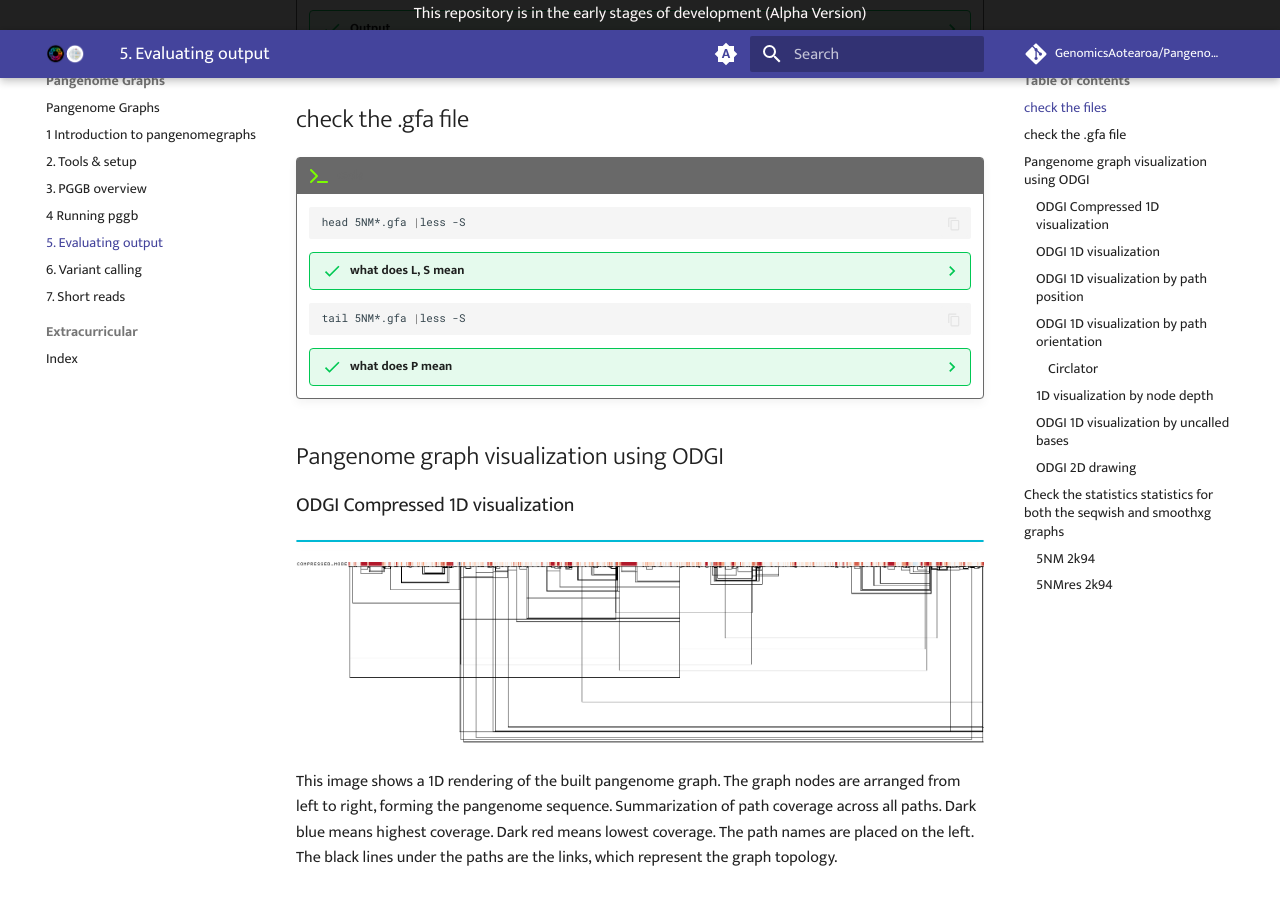
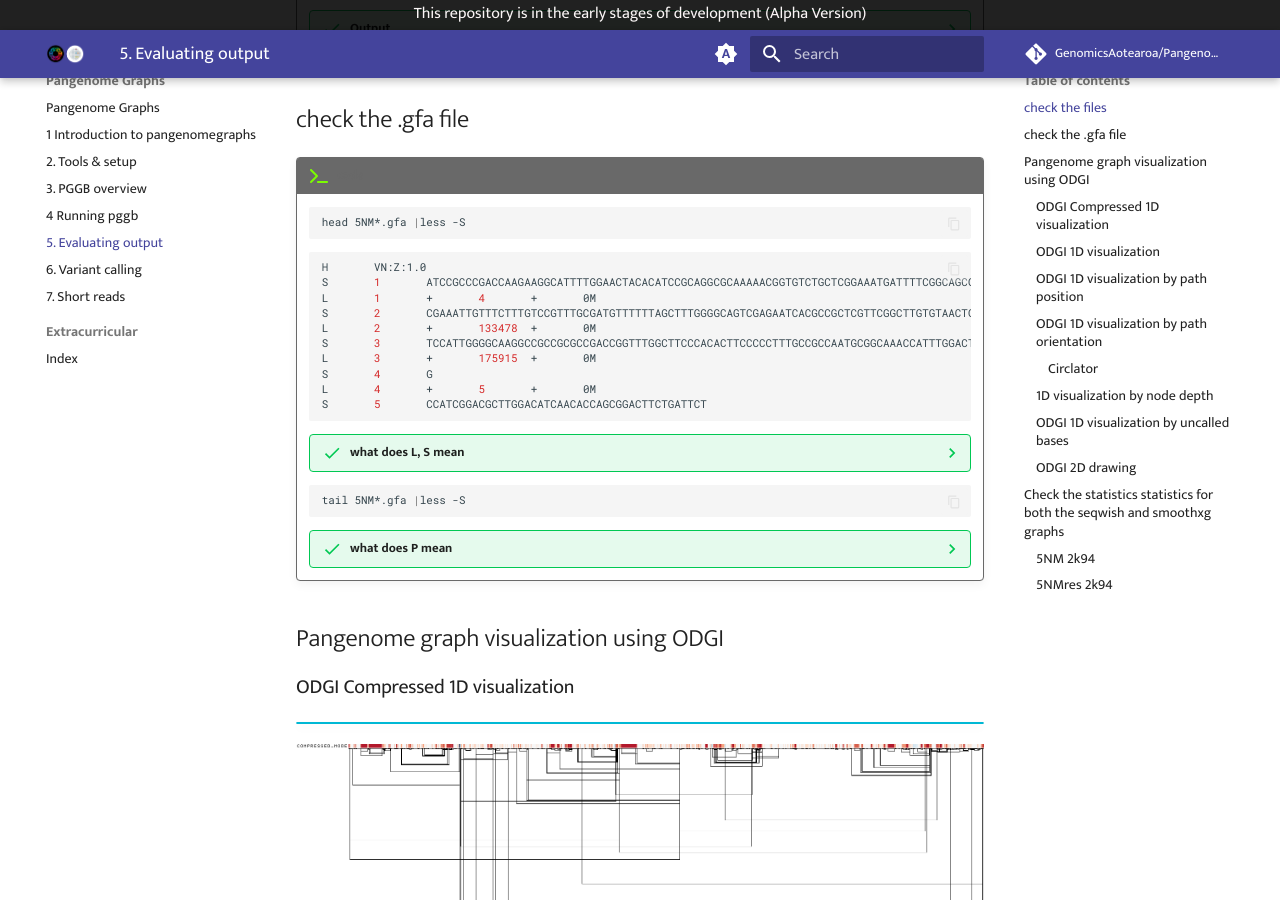
Before and after one commit to GenomicsAotearoa/Pangenome-Graphs-Workshop, an MkDocs documentation site: the page built from docs/5_Evaluating_pggb_output.md, in a window 1280 px wide and 900 px high, scrolled down 607 px. Built offline with MkDocs 1.6.1 and Material for MkDocs 9.7.7, drawn with Linux system fonts in a browser that asks for light colours; comment, search, counter and statistics services are not loaded; part of the change alters nothing that is shown.

````diff
--- a/docs/5_Evaluating_pggb_output.md
+++ b/docs/5_Evaluating_pggb_output.md
@@ -45,7 +45,6 @@
 
     head 5NM*.gfa |less -S
     ```
-    ??? success "what does L, S mean"
         ```bash
         H       VN:Z:1.0
         S       1       ATCCGCCCGACCAAGAAGGCATTTTGGAACTACACATCCGCAGGCGCAAAAACGGTGTCTGCTCGGAAATGATTTTCGGCAGCGAACCCAAAGTCAAAGAAAAAGGCATCGTCCG
@@ -58,6 +57,8 @@
         L       4       +       5       +       0M
         S       5       CCATCGGACGCTTGGACATCAACACCAGCGGACTTCTGATTCT
         ```
+    ??? success "what does L, S mean"
+
 
     ```bash
 
````
